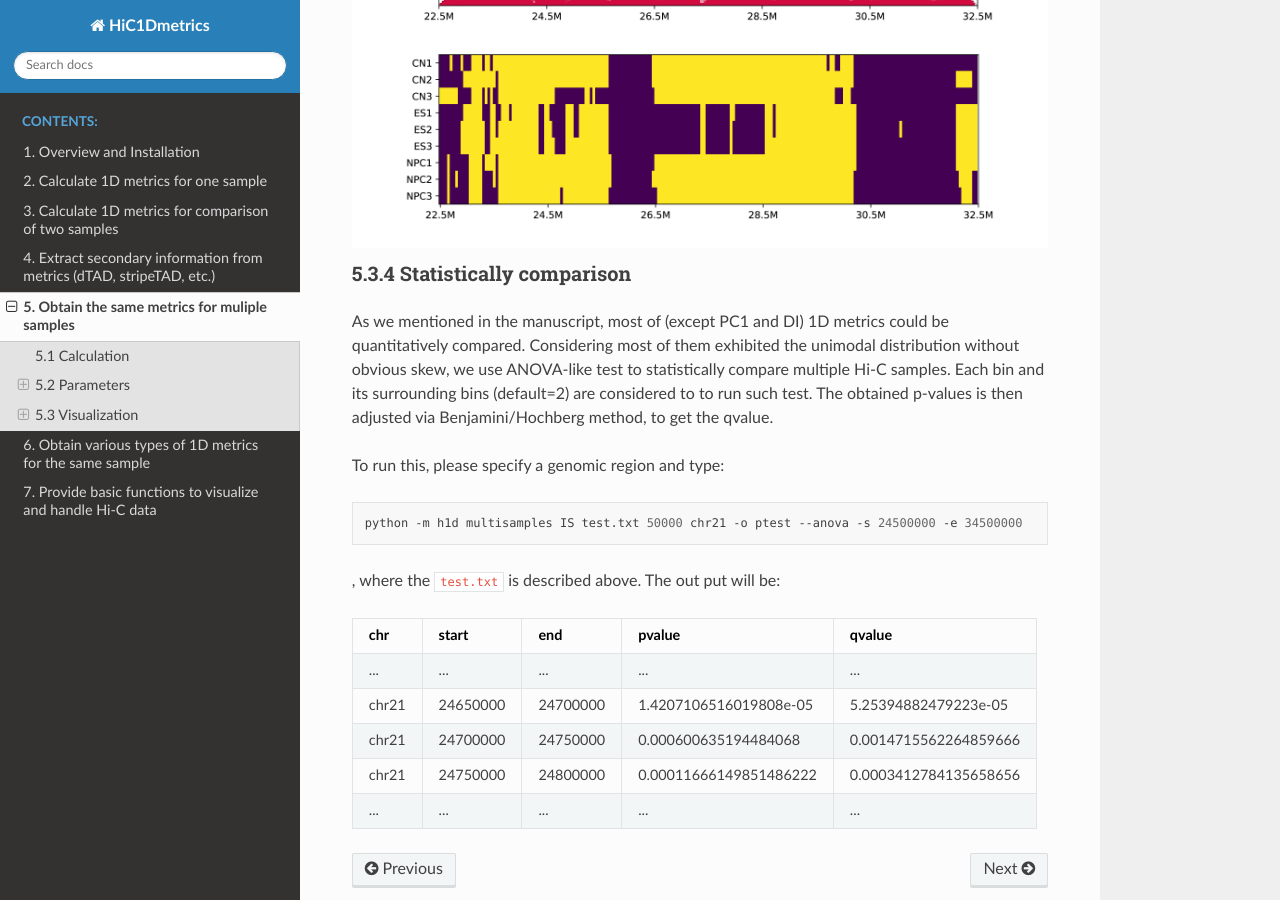
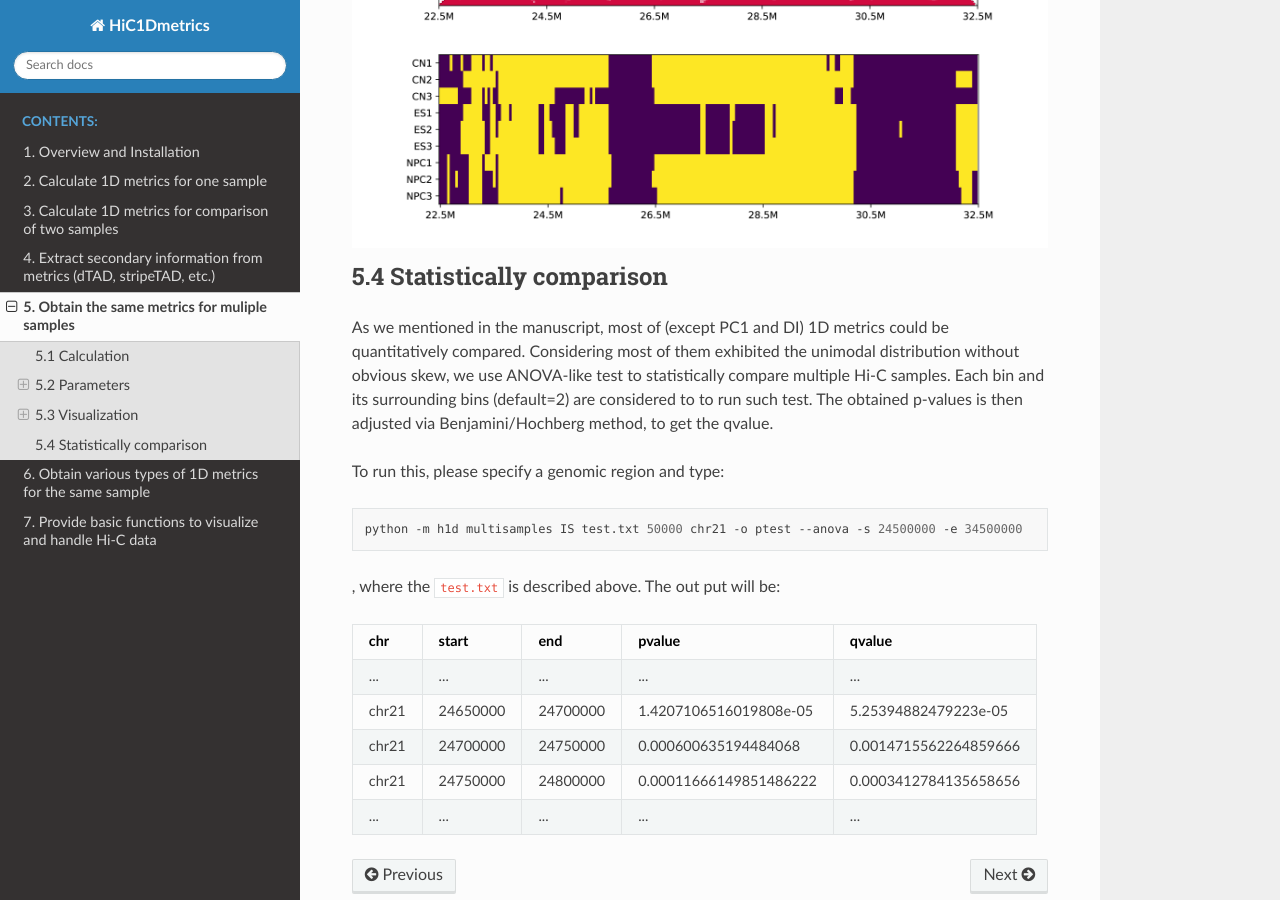
Before and after one commit to wangjk321/H1D_documents, a Sphinx documentation site: the page built from source/multisample.md, in a window 1280 px wide and 900 px high, scrolled down 4456 px. Built offline with Sphinx 7.4.7 and the Read the Docs theme 2.0.0, drawn with Linux system fonts in a browser that asks for light colours.

Commit message:
statistic

```diff
--- a/source/multisample.md
+++ b/source/multisample.md
@@ -98,9 +98,7 @@ h1d multisamples PC1 test2.txt 50000 chr19 -o multisamples_metrics \
 
 <img src="_static/5-3-4.png" alt="RTDimport" style="zoom:50%;" />
 
-
-
-### 5.3.4 Statistically comparison
+## 5.4 Statistically comparison
 
 As we mentioned in the manuscript, most of (except PC1 and DI) 1D metrics could be quantitatively compared. Considering most of them exhibited the unimodal distribution without obvious skew, we use ANOVA-like test to statistically compare multiple Hi-C samples. Each bin and its surrounding bins (default=2) are considered to to run such test. The obtained p-values is then adjusted via Benjamini/Hochberg method, to get the qvalue.
 
```
